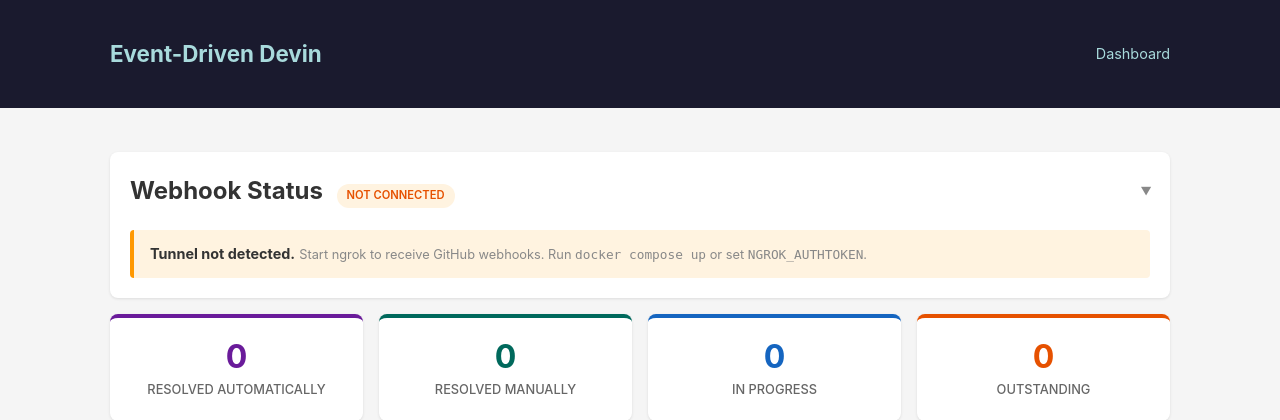
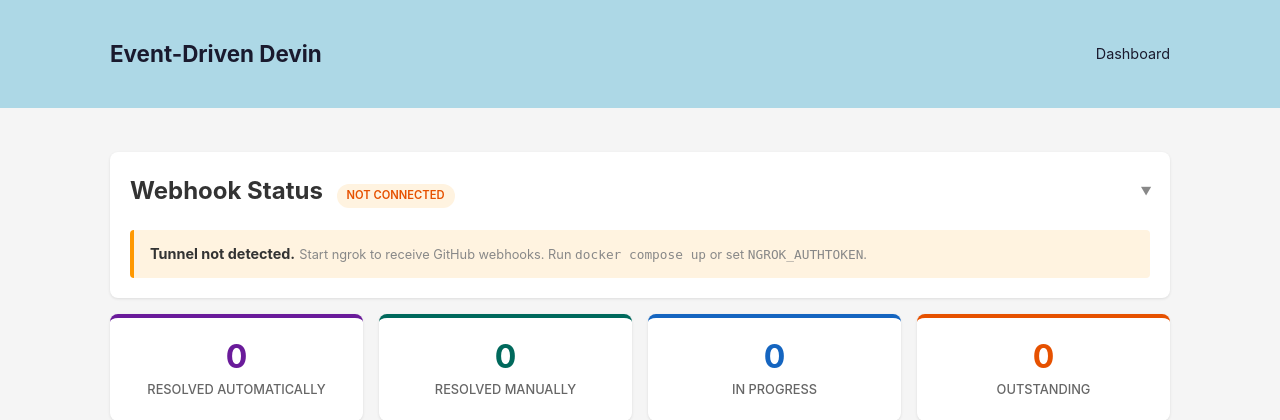
Before and after one commit to JorgiEagle/event-driven-devin, a FastAPI app: page / in a window 1280 px wide. Shown: the top 420 px of the page. Run offline with FastAPI, Linux system fonts and the light colour scheme; data that the repository does not hold is empty; parts of the project's set-up code (start-up, migrations or seed data) failed here and were passed over.

Commit message:
Change top banner color to light blue
Closes #24

Co-Authored-By: bot_apk <apk@cognition.ai>

```diff
--- a/app/templates/base.html
+++ b/app/templates/base.html
@@ -14,14 +14,14 @@
         }
         .container { max-width: 1100px; margin: 0 auto; padding: 20px; }
         header {
-            background: #1a1a2e;
-            color: #fff;
+            background: #add8e6;
+            color: #1a1a2e;
             padding: 16px 0;
             margin-bottom: 24px;
         }
         header .container { display: flex; align-items: center; justify-content: space-between; }
         header h1 { font-size: 1.4rem; }
-        header a { color: #a8dadc; text-decoration: none; }
+        header a { color: #1a1a2e; text-decoration: none; }
         nav a { margin-left: 16px; font-size: 0.9rem; }
         .card {
             background: #fff;
```
